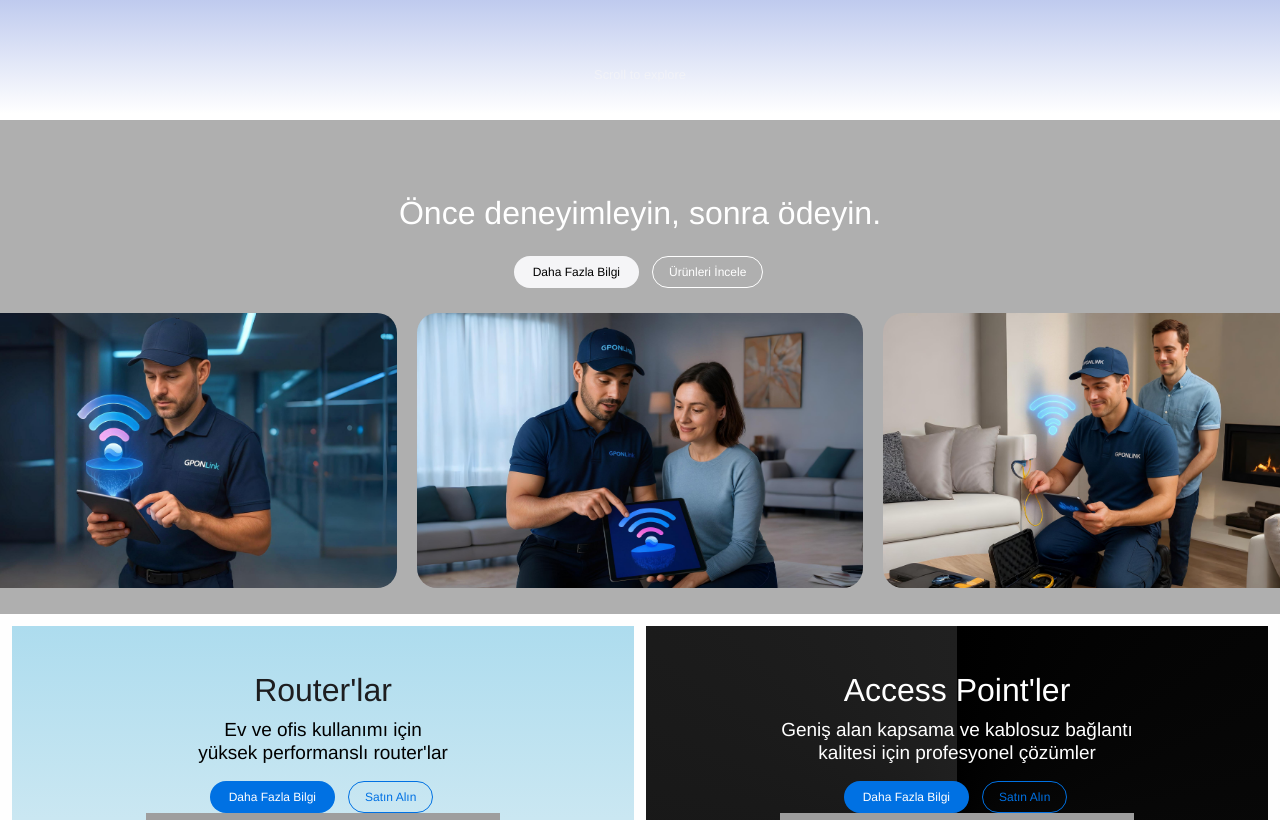
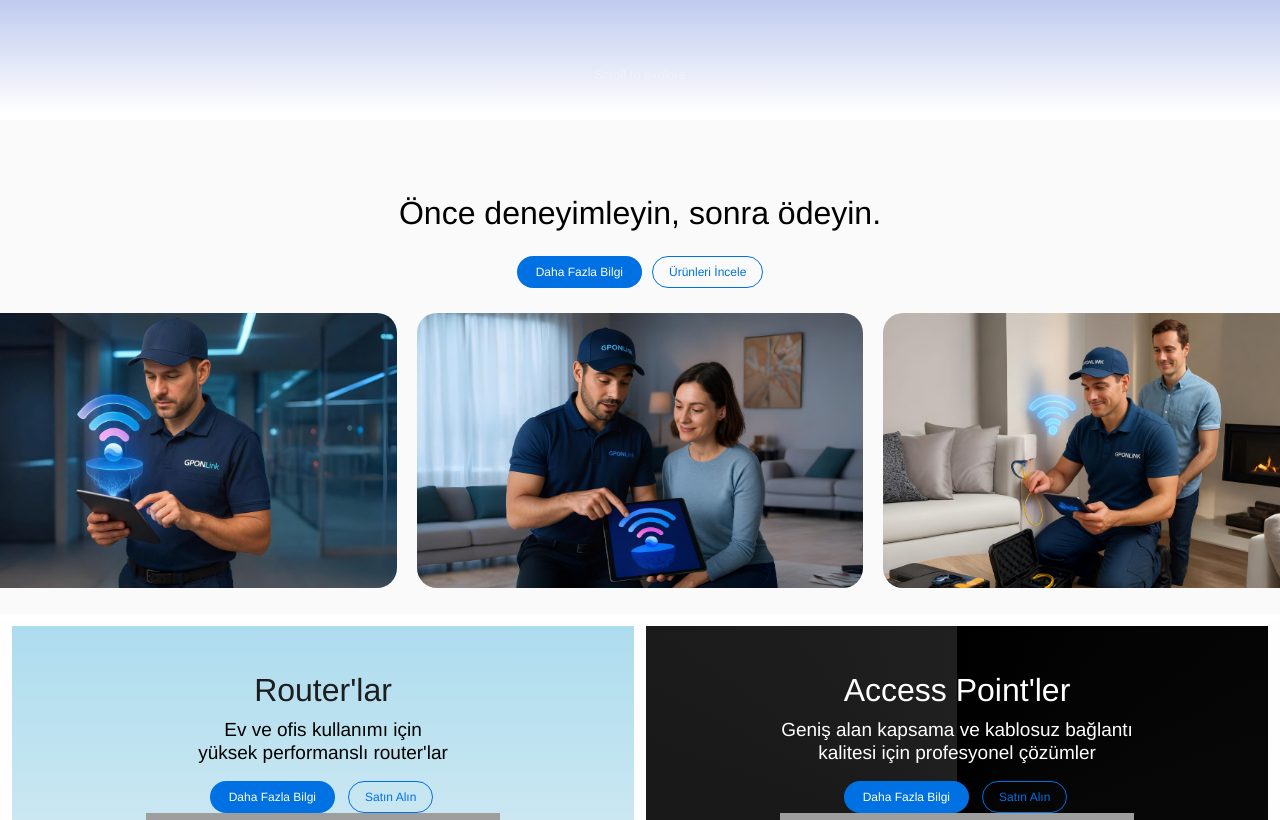
Before and after one commit to oceandi/gponlink, a plain HTML site: page index.html in a window 1280 px wide. Shown: the part 680-1500 px from the top of the page. Drawn offline with nearby package versions, Linux system fonts and the light colour scheme; grey boxes are pictures that could not be loaded; a web font is replaced by a local one.

Commit message:
style-upgrade

```diff
--- a/index.html
+++ b/index.html
@@ -56,10 +56,10 @@
             </section>
 
             <div class="long1 image2">
-                <h3 class="highway3" id="white" style="margin: 0px;">Önce deneyimleyin, sonra ödeyin.</h3>
+                <h3 class="highway3" id="black" style="margin: 0px;">Önce deneyimleyin, sonra ödeyin.</h3>
                 <div class="allbutton">
-                    <a href="#services" class="wbutton1">Daha Fazla Bilgi</a>
-                    <a href="#products" class="wbutton2">Ürünleri İncele</a>
+                    <a href="#services" class="bbutton1" style="margin:25px 5px">Daha Fazla Bilgi</a>
+                    <a href="#products" class="bbutton2" style="margin:25px 5px">Ürünleri İncele</a>
                 </div>
                 <div class="approve-images">
                     <img class="approve" src="static/index/approve1.jpg" alt="costumer-apporve">
--- a/styles.css
+++ b/styles.css
@@ -34,7 +34,7 @@ html, body {
     background: linear-gradient(to bottom, #0D1443 0%, #394F9C 40%, #A6B6E8 80%, #FFFFFF 100%);
 }
 .image2{
-    background-color: #afafaf;
+    background-color: #fafafa;
 }
 .image3{
     background-image: linear-gradient(#addcee, #eff5f7);
@@ -428,6 +428,10 @@ html, body {
     color: white;
 }
 
+#black {
+    color: black;
+}
+
 .subhead {
     font-size: 19px;
     line-height: 1.21053;
@@ -671,7 +675,7 @@ a:active {
     inset-inline-start: 0;
     inline-size: 100%;
     block-size: 100%;
-    background: linear-gradient(1deg, #20ccfc -30%, #007be0 97%);
+    background: #fafafa;
     display: flex;
     justify-content: center;
     align-items: center;
@@ -681,7 +685,7 @@ a:active {
 .spinner {
     inline-size: 40px;
     block-size: 40px;
-    border: 3px solid rgba(255, 255, 255, 0.1);
+    border: 3px solid #000;
     border-radius: 50%;
     border-block-start: 3px solid #fff;
     animation: spin 0.8s linear infinite;
```
Also changed, not shown: fonts/LF-Serif-Roman-Var.woff2 (added).
